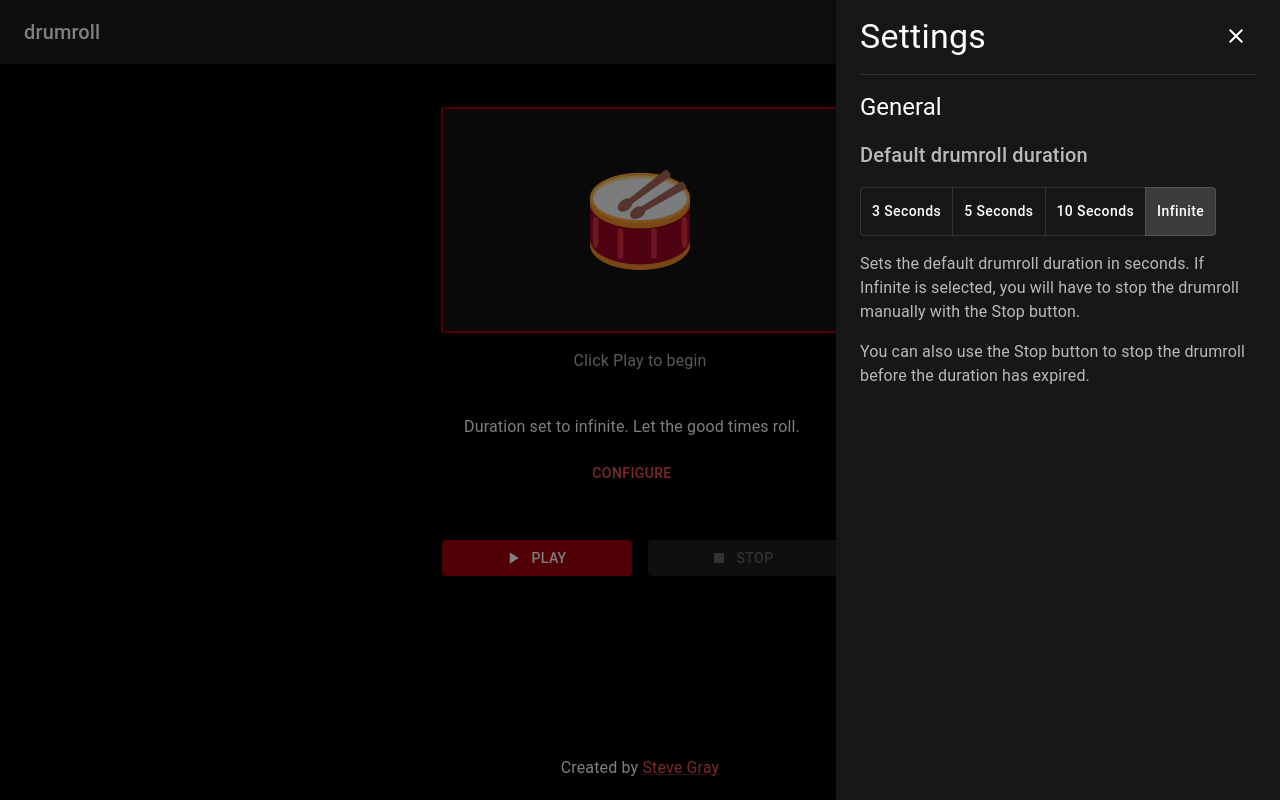
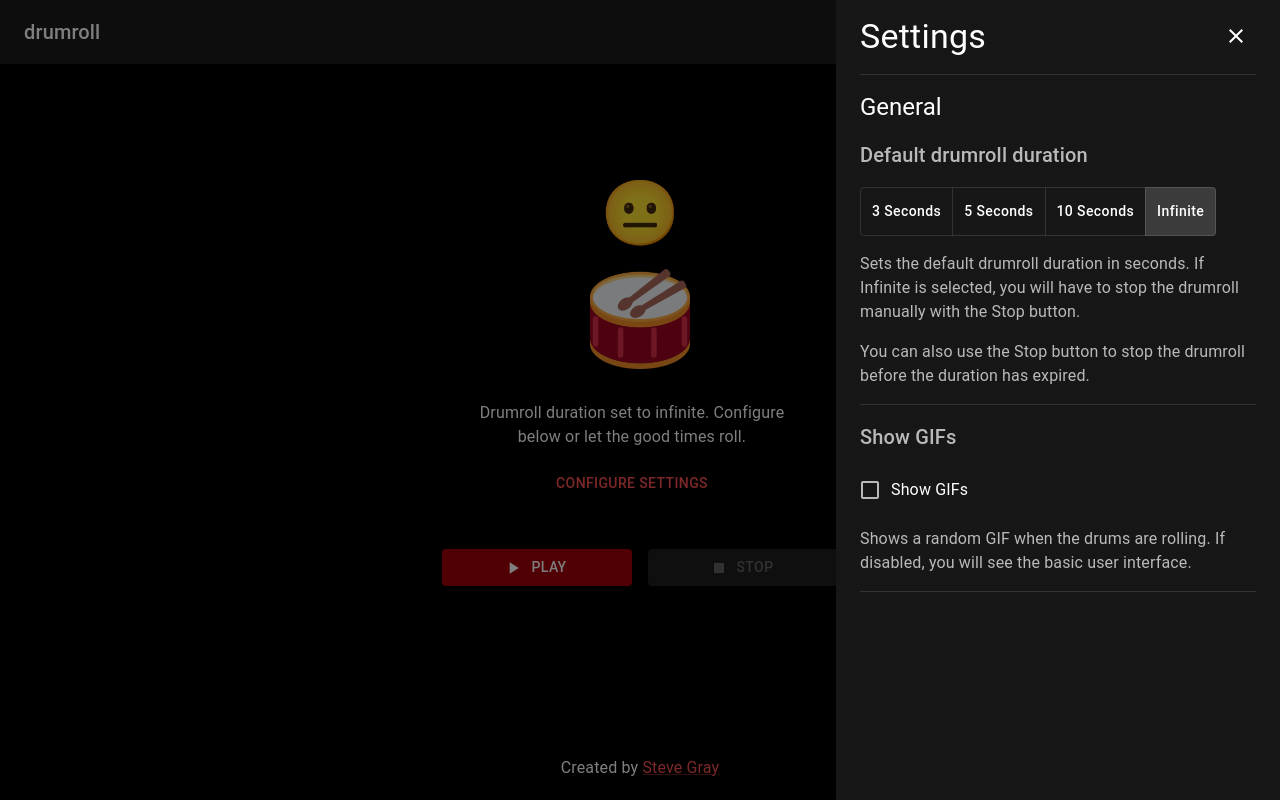
Before and after one commit to heystevegray/drumroll, a Next.js app: page / in a window 1280 px wide. Both pictures are taken after a click on the button "Settings". Built offline with nearby package versions, Linux system fonts and the light colour scheme; no server answers.

Commit message:
WIP showGifs setting

```diff
--- a/components/Basic.tsx
+++ b/components/Basic.tsx
@@ -9,7 +9,6 @@ const Basic = () => {
     const { isRolling, defaultGridSpacing } = useContext(AppContext);
     const [emoji, setEmoji] = useState(defaultEmoji);
     const [flip, setFlip] = useState(false);
-
 
     const handleFlip = useCallback(() => {
         if (isRolling) {
@@ -34,7 +33,7 @@ const Basic = () => {
     }, [isRolling, handleFlip]);
 
     useEffect(() => {
-		setEmoji(defaultEmoji)
+        setEmoji(defaultEmoji);
     }, []);
 
     return (
@@ -64,7 +63,7 @@ const Basic = () => {
                     </Grid>
                 </Grid>
             </Box>
-		</Container >
+        </Container>
     );
 };
 
--- a/components/DrumRoll.tsx
+++ b/components/DrumRoll.tsx
@@ -3,20 +3,17 @@ import { Container, Grid, Typography, Button, useTheme, useMediaQuery } from '@m
 import { Howl, Howler } from 'howler';
 import { AppContext, infinityValue } from 'providers/App';
 import { useEffect, useState, useContext, useCallback } from 'react';
+import Basic from './Basic';
 import Gif from './Gif';
 
 const drumStart = 'drumroll-start.wav';
 const drumLoop = 'drumroll-loop.wav';
 const drumEnd = 'drumroll-end.wav';
-const fontSize = '4rem';
-const defaultEmoji = `😐`;
 
 const DrumRoll = () => {
     const theme = useTheme();
     const isLargeScreen = useMediaQuery(theme.breakpoints.up('sm'));
-    const { duration, setOpenSettings, defaultGridSpacing, isRolling, setIsRolling } = useContext(AppContext);
-    const [emoji, setEmoji] = useState(defaultEmoji);
-    const [flip, setFlip] = useState(false);
+    const { duration, setOpenSettings, defaultGridSpacing, isRolling, setIsRolling, showGifs } = useContext(AppContext);
     const [timer, setTimer] = useState(duration || 0);
     const [helperText, setHelperText] = useState('');
     const [rollInterval, setRollInterval] = useState<NodeJS.Timer | null>(null);
@@ -53,7 +50,7 @@ const DrumRoll = () => {
     }, [config]);
 
     const handleDurationTimeout = () => {
-        if (duration && duration > 0) {
+        if (duration > 0) {
             // Start the countdown timer.
             setTimer(duration);
             setRollInterval(
@@ -66,18 +63,14 @@ const DrumRoll = () => {
 
     const playAudio = () => {
         setIsRolling(true);
-        setEmoji(`👀`);
         startSound().play();
 
         handleDurationTimeout();
     };
 
     const reset = useCallback(() => {
-        setEmoji(defaultEmoji);
-        if (duration) {
-            // Reset the timer.
-            setTimer(duration);
-        }
+        // Reset the timer.
+        setTimer(duration);
     }, [duration]);
 
     const stopAudio = useCallback(() => {
@@ -89,7 +82,6 @@ const DrumRoll = () => {
 
         setTimer(0);
         setIsRolling(false);
-        setEmoji(`🎉`);
 
         // If the interval is set, clear it
         if (rollInterval) {
@@ -101,26 +93,11 @@ const DrumRoll = () => {
         setTimeout(() => {
             reset();
         }, 2000);
-    }, [rollInterval, endSound, volume, reset]);
-
-    const handleFlip = useCallback(() => {
-        if (isRolling) {
-            setFlip(!flip);
-        }
-    }, [flip, isRolling]);
-
-    useEffect(() => {
-        const timerId = setInterval(handleFlip, 1500);
-        if (!isRolling) {
-            clearInterval(timerId);
-        }
-        return () => clearInterval(timerId);
-    }, [isRolling, handleFlip]);
+    }, [endSound, volume, setIsRolling, rollInterval, reset]);
 
     useEffect(() => {
         if (timer === 0) {
             if (isRolling) {
-                console.log('Stopping audio in useEffect....');
                 stopAudio();
                 setRollInterval(null);
             }
@@ -129,12 +106,12 @@ const DrumRoll = () => {
 
     useEffect(() => {
         // Reset the duration if the settings change
-        if (!isRolling && duration && timer !== duration) {
+        if (!isRolling && timer !== duration) {
             setTimer(duration);
         }
 
         if (duration === infinityValue) {
-            setHelperText(`Duration set to infinite. Let the good times roll.`);
+            setHelperText(`Drumroll duration set to infinite. Configure below or let the good times roll.`);
         } else {
             setHelperText(`Rolling for ${timer} seconds`);
         }
@@ -168,17 +145,22 @@ const DrumRoll = () => {
                     spacing={defaultGridSpacing}
                 >
                     <Grid item xs={12} sx={{ height: '100%' }}>
-                        <Gif />
+                        {showGifs ? <Gif /> : <Basic />}
                     </Grid>
                 </Grid>
                 <Grid container item justifyContent="center" alignItems="center" spacing={defaultGridSpacing}>
-                    <Grid container spacing={defaultGridSpacing} sx={{ marginBottom: isLargeScreen ? 4 : 0 }}>
-                        <Grid item xs={12}>
+                    <Grid
+                        container
+                        spacing={defaultGridSpacing}
+                        sx={{ marginBottom: isLargeScreen ? 4 : 0 }}
+                        justifyContent="center"
+                    >
+                        <Grid item xs={9}>
                             <Typography textAlign="center">{helperText}</Typography>
                         </Grid>
                         <Grid container item xs={12} justifyContent="center">
                             <Button color="secondary" onClick={() => setOpenSettings(true)}>
-                                Configure
+                                Configure Settings
                             </Button>
                         </Grid>
                     </Grid>
--- a/components/settings/Settings.tsx
+++ b/components/settings/Settings.tsx
@@ -1,14 +1,22 @@
 import Drawer from '@mui/material/Drawer';
-import { Typography, Grid, Container, IconButton } from '@mui/material';
+import { Typography, Grid, Container, IconButton, Checkbox, FormControlLabel, FormGroup } from '@mui/material';
 import { useContext } from 'react';
 import ToggleButtons from './ToggleButtons';
 import SettingsItem from './SettingsItem';
 import Header from './Header';
 import { Close } from '@mui/icons-material';
 import { AppContext } from 'providers/App';
+import useCustomLocalStorage from 'lib/hooks/useLocalStorage';
 
 const Settings = () => {
-    const { openSettings, setOpenSettings, defaultGridSpacing } = useContext(AppContext);
+    const { openSettings, setOpenSettings, defaultGridSpacing, showGifs, setShowGifs } = useContext(AppContext);
+    const { setCustomStorage } = useCustomLocalStorage();
+
+    const handleUseGifs = () => {
+        setShowGifs(!showGifs);
+        setCustomStorage({ showGifs: !showGifs });
+    };
+
     const handleClose = () => setOpenSettings(false);
 
     return (
@@ -32,6 +40,7 @@ const Settings = () => {
                     </Grid>
                     <Grid item xs={12}>
                         <SettingsItem
+                            showDivider
                             text="Default drumroll duration"
                             description={
                                 <Grid container spacing={defaultGridSpacing}>
@@ -56,6 +65,27 @@ const Settings = () => {
                             }
                         />
                     </Grid>
+                    <Grid item xs={12}>
+                        <SettingsItem
+                            showDivider
+                            text="Show GIFs"
+                            description="Shows a random GIF when the drums are rolling. If disabled, you will see the basic user interface."
+                            component={
+                                <FormGroup>
+                                    <FormControlLabel
+                                        control={
+                                            <Checkbox
+                                                defaultChecked={showGifs}
+                                                value={showGifs}
+                                                onClick={handleUseGifs}
+                                            />
+                                        }
+                                        label="Show GIFs"
+                                    />
+                                </FormGroup>
+                            }
+                        />
+                    </Grid>
                 </Grid>
             </Container>
         </Drawer>
--- a/components/settings/SettingsItem.tsx
+++ b/components/settings/SettingsItem.tsx
@@ -1,4 +1,4 @@
-import { Grid, Typography } from '@mui/material';
+import { Divider, Grid, Typography } from '@mui/material';
 import { AppContext } from 'providers/App';
 import { ReactElement, useContext } from 'react';
 
@@ -6,9 +6,10 @@ interface Props {
     component: ReactElement;
     text?: string;
     description?: string | ReactElement;
+    showDivider?: boolean;
 }
 
-const SettingsItem = ({ text, component, description = '' }: Props) => {
+const SettingsItem = ({ text, component, description = '', showDivider = false }: Props) => {
     const { defaultGridSpacing } = useContext(AppContext);
     return (
         <Grid container spacing={defaultGridSpacing}>
@@ -27,6 +28,11 @@ const SettingsItem = ({ text, component, description = '' }: Props) => {
                     <Typography color="textSecondary">{description}</Typography>
                 </Grid>
             )}
+            {showDivider && (
+                <Grid item xs={12}>
+                    <Divider />
+                </Grid>
+            )}
         </Grid>
     );
 };
--- a/lib/hooks/useLocalStorage.ts
+++ b/lib/hooks/useLocalStorage.ts
@@ -13,7 +13,7 @@ const useCustomLocalStorage = (): StorageProps => {
     );
 
     const setCustomStorage = (value: Partial<UserSettings>) => {
-        setLocalStorage({ ...localStorageValue, ...value });
+        setLocalStorage({ ...initialUserSettingsState, ...localStorageValue, ...value });
     };
 
     return { localStorageValue, setCustomStorage };
--- a/pages/_app.tsx
+++ b/pages/_app.tsx
@@ -9,12 +9,17 @@ import { AppContext, initialAppState, initialUserSettingsState, UserSettings } f
 import useCustomLocalStorage from 'lib/hooks/useLocalStorage';
 
 const App = ({ Component, pageProps }: AppProps) => {
+    const [isRolling, setIsRolling] = useState(false);
+    const [openSettings, setOpenSettings] = useState(false);
+
+    // Use localStorageValue if it exists, otherwise use initialUserSettingsState
     const { localStorageValue } = useCustomLocalStorage();
     const [duration, setDuration] = useState<UserSettings['duration']>(
         localStorageValue?.duration || initialUserSettingsState.duration
     );
-    const [isRolling, setIsRolling] = useState(false);
-    const [openSettings, setOpenSettings] = useState(false);
+    const [showGifs, setShowGifs] = useState<UserSettings['showGifs']>(
+        localStorageValue?.showGifs || initialUserSettingsState.showGifs
+    );
 
     useEffect(() => {
         // Remove the server-side injected CSS.
@@ -22,9 +27,7 @@ const App = ({ Component, pageProps }: AppProps) => {
         if (jssStyles) {
             jssStyles.parentElement?.removeChild(jssStyles);
         }
-    }, []);
 
-    useEffect(() => {
         if ('serviceWorker' in navigator) {
             window.addEventListener('load', function () {
                 navigator.serviceWorker.register('/service-worker.js').then(
@@ -51,6 +54,8 @@ const App = ({ Component, pageProps }: AppProps) => {
                         setOpenSettings,
                         isRolling,
                         setIsRolling,
+                        showGifs,
+                        setShowGifs,
                     }}
                 >
                     {/* CssBaseline kickstart an elegant, consistent, and simple baseline to build upon. */}
--- a/providers/App.ts
+++ b/providers/App.ts
@@ -2,21 +2,25 @@ import { createContext, Dispatch, SetStateAction } from 'react';
 
 interface AppProps {
     defaultGridSpacing: number;
-    duration: number | undefined;
-    setDuration: Dispatch<SetStateAction<number | undefined>>;
+    duration: number;
+    setDuration: Dispatch<SetStateAction<number>>;
     openSettings: boolean;
     setOpenSettings: Dispatch<SetStateAction<boolean>>;
     isRolling: boolean;
     setIsRolling: Dispatch<SetStateAction<boolean>>;
+    showGifs: boolean;
+    setShowGifs: Dispatch<SetStateAction<boolean>>;
 }
 
 export const infinityValue = -1;
 export interface UserSettings {
-    duration?: number;
+    duration: number;
+    showGifs: boolean;
 }
 
 export const initialUserSettingsState: UserSettings = {
     duration: infinityValue,
+    showGifs: false,
 };
 
 export const initialAppState: AppProps = {
@@ -27,6 +31,8 @@ export const initialAppState: AppProps = {
     setOpenSettings: () => {},
     isRolling: false,
     setIsRolling: () => {},
+    showGifs: initialUserSettingsState.showGifs || false,
+    setShowGifs: () => {},
 };
 
 export const localStorageKey = 'drumroll-settings';
```
Lines whose indentation alone changed are shown as unchanged.
